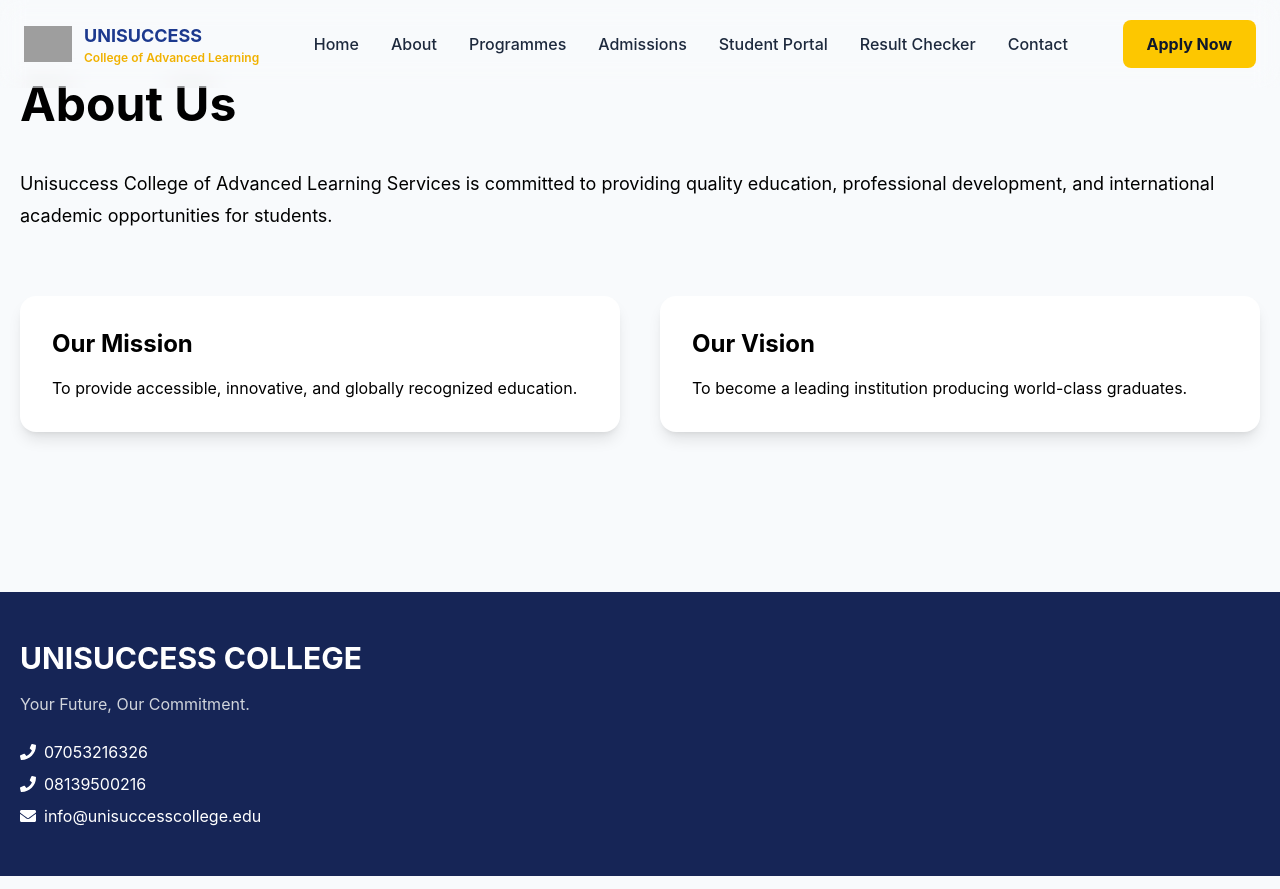
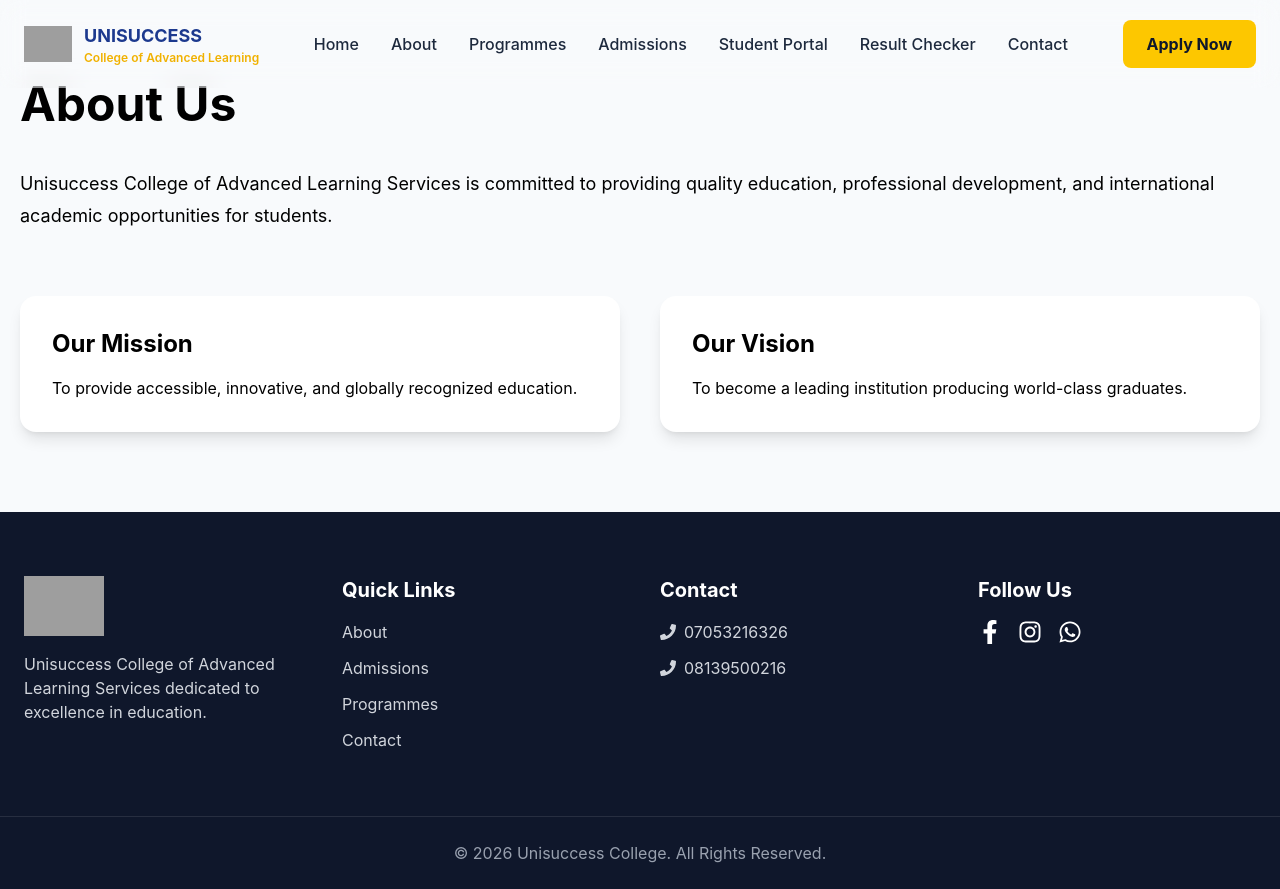
Before and after one commit to odedinaemmanuel84-dev/unisuccesscollege-, a React (Vite) app in the folder unisuccess-college/client/: page /about in a window 1280 px wide. Built offline with nearby package versions, Linux system fonts and the light colour scheme; grey boxes are pictures that could not be loaded.

Commit message:
Update Footer.jsx

```diff
--- a/unisuccess-college/client/src/components/Footer.jsx
+++ b/unisuccess-college/client/src/components/Footer.jsx
@@ -1,40 +1,87 @@
-import { FaPhone, FaEnvelope } from "react-icons/fa";
+import {
+  FaFacebookF,
+  FaInstagram,
+  FaWhatsapp,
+  FaPhone,
+} from "react-icons/fa";
 
-function Footer() {
+export default function Footer() {
   return (
-    <footer className="bg-blue-950 text-white mt-20">
+    <footer className="bg-slate-900 text-white">
 
-      <div className="max-w-7xl mx-auto px-5 py-12">
+      <div className="container-custom px-6 py-16">
 
-        <h2 className="text-3xl font-bold">
-          UNISUCCESS COLLEGE
-        </h2>
+        <div className="grid md:grid-cols-4 gap-10">
 
-        <p className="mt-4 text-gray-300">
-          Your Future, Our Commitment.
+          <div>
+            <img
+              src="/logo.png"
+              alt="Logo"
+              className="w-20 mb-4"
+            />
+
+            <p className="text-gray-300">
+              Unisuccess College of Advanced Learning Services dedicated to excellence in education.
             </p>
+          </div>
 
-        <div className="mt-6 space-y-2">
-          <p className="flex gap-2 items-center">
+          <div>
+            <h3 className="font-bold text-xl mb-4">
+              Quick Links
+            </h3>
+
+            <ul className="space-y-3 text-gray-300">
+              <li>About</li>
+              <li>Admissions</li>
+              <li>Programmes</li>
+              <li>Contact</li>
+            </ul>
+          </div>
+
+          <div>
+            <h3 className="font-bold text-xl mb-4">
+              Contact
+            </h3>
+
+            <div className="space-y-3 text-gray-300">
+
+              <p className="flex items-center gap-2">
                 <FaPhone />
                 07053216326
               </p>
 
-          <p className="flex gap-2 items-center">
+              <p className="flex items-center gap-2">
                 <FaPhone />
                 08139500216
               </p>
 
-          <p className="flex gap-2 items-center">
-            <FaEnvelope />
-            info@unisuccesscollege.edu
-          </p>
+            </div>
           </div>
 
+          <div>
+            <h3 className="font-bold text-xl mb-4">
+              Follow Us
+            </h3>
+
+            <div className="flex gap-4 text-2xl">
+
+              <FaFacebookF />
+
+              <FaInstagram />
+
+              <FaWhatsapp />
+
+            </div>
+          </div>
+
+        </div>
+
+      </div>
+
+      <div className="border-t border-white/10 py-6 text-center text-gray-400">
+        © {new Date().getFullYear()} Unisuccess College. All Rights Reserved.
       </div>
 
     </footer>
   );
 }
-
-export default Footer;
```
Lines whose indentation alone changed are shown as unchanged.
